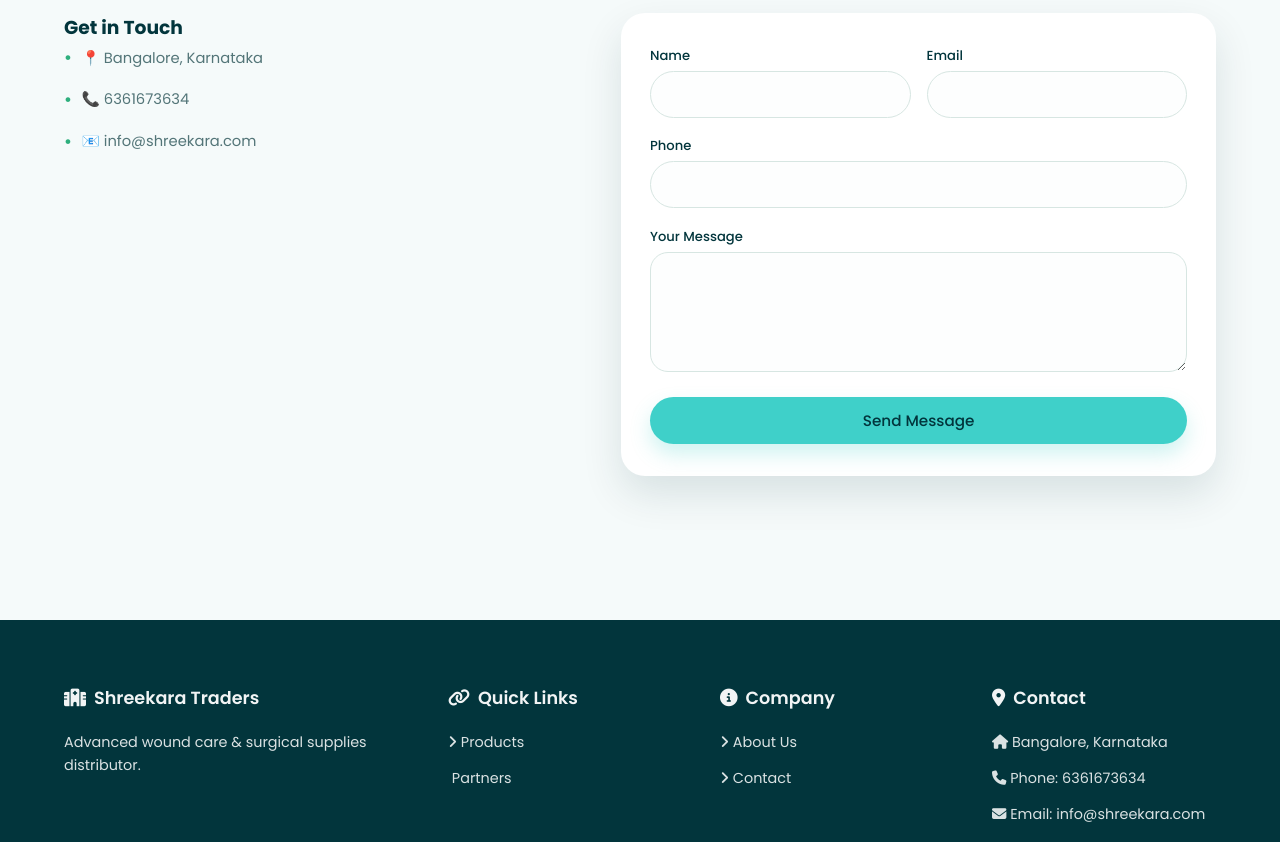
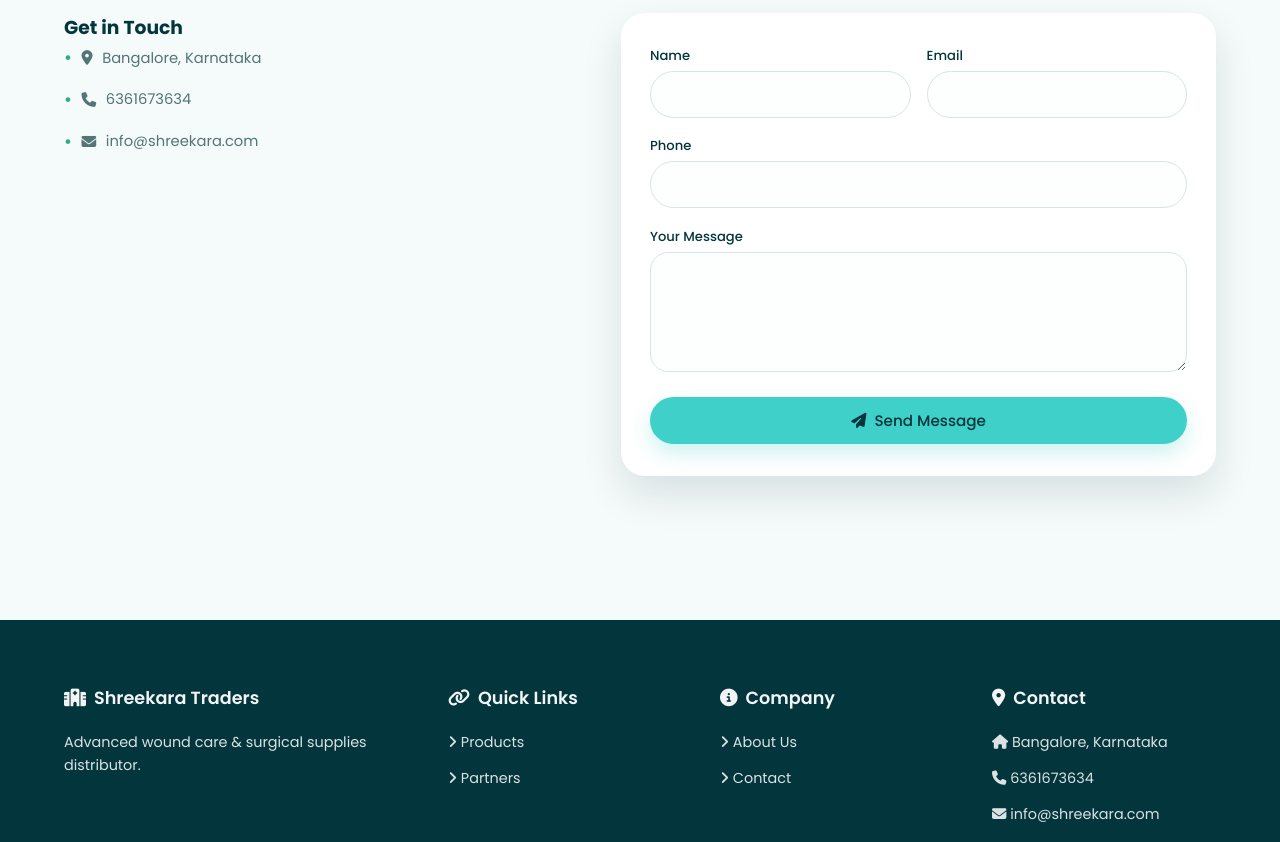
Before and after one commit to pannaga65/shreekara-website, a plain HTML site: page contact.html in a window 1280 px wide. Shown: the part 360-1202 px from the top of the page. Drawn offline with Linux system fonts and the light colour scheme.

Commit message:
Updated full contact page with working Netlify form

```diff
--- a/contact.html
+++ b/contact.html
@@ -4,11 +4,17 @@
     <meta charset="UTF-8" />
     <meta name="viewport" content="width=device-width, initial-scale=1.0" />
     <title>Contact Us - Shreekara Traders</title>
-    <link rel="stylesheet" href="https://cdnjs.cloudflare.com/ajax/libs/font-awesome/6.4.0/css/all.min.css" />
+
+    <!-- Font Awesome Icons -->
+    <link rel="stylesheet"
+          href="https://cdnjs.cloudflare.com/ajax/libs/font-awesome/6.4.0/css/all.min.css" />
+
+    <!-- Main Styles -->
     <link rel="stylesheet" href="assets/styles.css" />
 </head>
 <body>
 
+<!-- HEADER -->
 <header class="header">
   <div class="container">
     <div class="logo">
@@ -38,6 +44,7 @@
   </div>
 </header>
 
+<!-- HERO SECTION -->
 <section class="page-hero">
   <div class="container">
     <h1 class="page-hero-title">Contact Us</h1>
@@ -45,24 +52,25 @@
   </div>
 </section>
 
+<!-- CONTACT FORM SECTION -->
 <section class="section">
   <div class="container contact-wrapper">
 
     <div>
       <h3>Get in Touch</h3>
       <ul class="contact-info-list">
-        <li>📍 Bangalore, Karnataka</li>
-        <li>📞 6361673634</li>
-        <li>📧 info@shreekara.com</li>
+        <li><i class="fas fa-location-dot"></i> Bangalore, Karnataka</li>
+        <li><i class="fas fa-phone"></i> 6361673634</li>
+        <li><i class="fas fa-envelope"></i> info@shreekara.com</li>
       </ul>
     </div>
 
     <div class="contact-card">
 
-      <!-- UPDATED FORM -->
+      <!-- FULLY FIXED NETLIFY FORM -->
       <form name="contact" method="POST" data-netlify="true" netlify-honeypot="bot-field">
 
-        <!-- Required hidden field for Netlify -->
+        <!-- REQUIRED Hidden fields for Netlify -->
         <input type="hidden" name="form-name" value="contact">
         <input type="hidden" name="bot-field">
 
@@ -88,14 +96,16 @@
           <textarea name="message" required></textarea>
         </div>
 
-        <button class="btn btn-primary" type="submit">Send Message</button>
+        <button class="btn btn-primary" type="submit">
+          <i class="fas fa-paper-plane"></i> Send Message
+        </button>
+      </form>
 
-      </form>
     </div>
-
   </div>
 </section>
 
+<!-- FOOTER -->
 <footer class="footer">
   <div class="container footer-top">
     <div>
@@ -106,7 +116,7 @@
     <div>
       <h4 class="footer-heading"><i class="fas fa-link"></i> Quick Links</h4>
       <p><a href="products.html"><i class="fas fa-angle-right"></i> Products</a></p>
-      <p><a href="clients.html"><i class="fas a-angle-right"></i> Partners</a></p>
+      <p><a href="clients.html"><i class="fas fa-angle-right"></i> Partners</a></p>
     </div>
 
     <div>
@@ -118,8 +128,8 @@
     <div>
       <h4 class="footer-heading"><i class="fas fa-map-marker-alt"></i> Contact</h4>
       <p><i class="fas fa-home"></i> Bangalore, Karnataka</p>
-      <p><i class="fas fa-phone"></i> Phone: 6361673634</p>
-      <p><i class="fas fa-envelope"></i> Email: info@shreekara.com</p>
+      <p><i class="fas fa-phone"></i> 6361673634</p>
+      <p><i class="fas fa-envelope"></i> info@shreekara.com</p>
     </div>
   </div>
 
@@ -129,6 +139,7 @@
 </footer>
 
 <button id="backToTop" class="back-to-top"><i class="fas fa-arrow-up"></i></button>
+
 <script src="scripts/main.js"></script>
 </body>
 </html>
```
